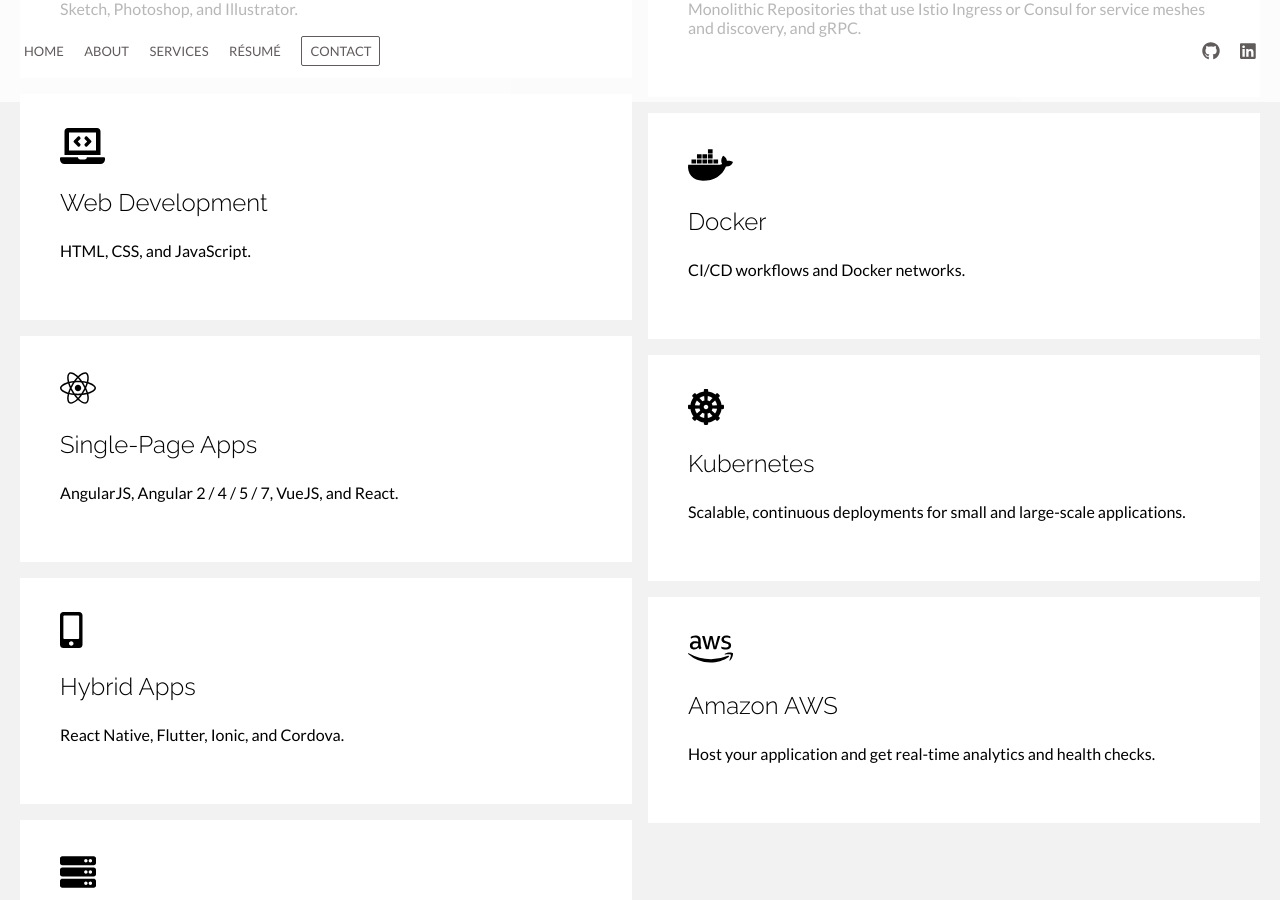
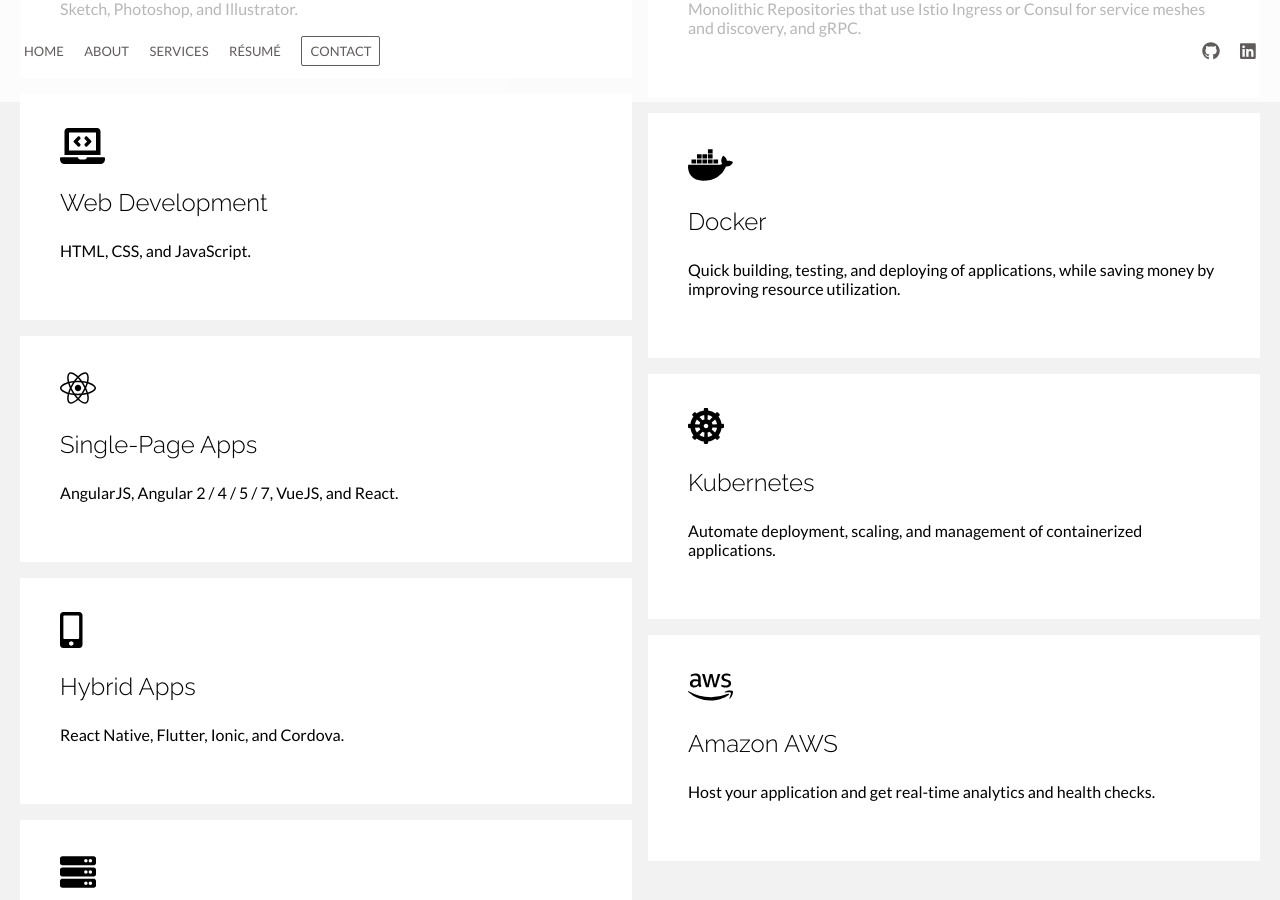
Before and after one commit to juliancoleman/engineering, a Jekyll site: the page built from services.html, in a window 1280 px wide and 900 px high, scrolled down 646 px. Built offline with Jekyll 4.4.1, drawn with Linux system fonts in a browser that asks for light colours.

Commit message:
updates cards

```diff
--- a/services.html
+++ b/services.html
@@ -48,12 +48,12 @@ layout: default
     <div class="card">
       <div class="icon-container"><i class="fab fa-docker"></i></div>
       <h3 class="card-title">Docker</h3>
-      <p>CI/CD workflows and Docker networks.</p>
+      <p>Quick building, testing, and deploying of applications, while saving money by improving resource utilization.</p>
     </div>
     <div class="card">
       <div class="icon-container"><i class="fas fa-dharmachakra"></i></div>
       <h3 class="card-title">Kubernetes</h3>
-      <p>Scalable, continuous deployments for small and large-scale applications.</p>
+      <p>Automate deployment, scaling, and management of containerized applications.</p>
     </div>
     <div class="card">
       <div class="icon-container"><i class="fab fa-aws"></i></div>
```
